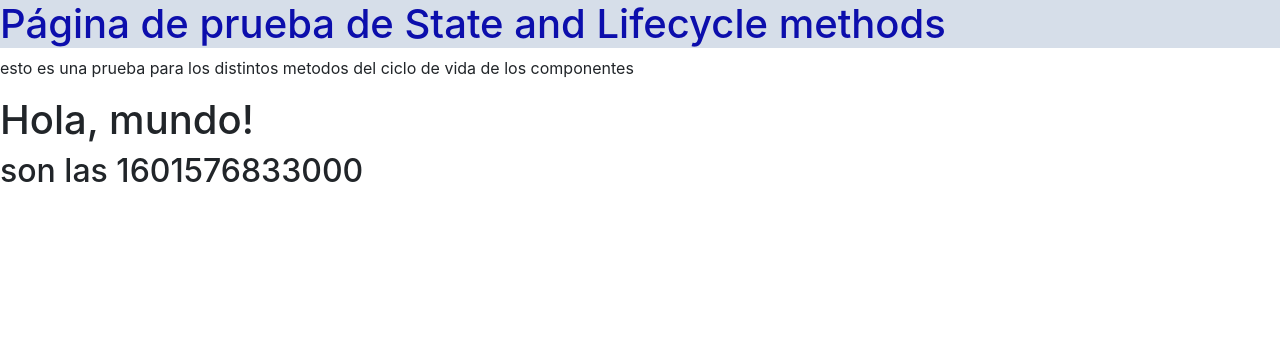
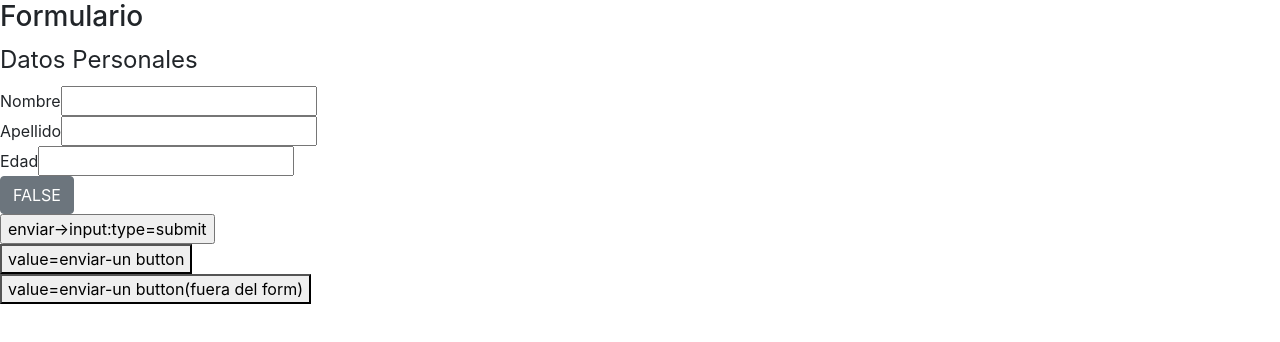
Before and after one commit to ces1406/Estudio-ReactJS, a React app: page / in a window 1280 px wide. Shown: the top 342 px of the page. Built offline with nearby package versions, Linux system fonts and the light colour scheme.

Commit message:
handling events del form

```diff
--- a/index.js
+++ b/index.js
@@ -5,7 +5,8 @@ import ReactDOM from 'react-dom';
 //import App from './src/sitio_oficial/2_intro_jsx/App';
 //import App from './src/sitio_oficial/3_rendering_elements/App';
 //import App from './src/sitio_oficial/4_components_and_props/App';
-import App from './src/sitio_oficial/5_state_and_lifecycle/App';
+//import App from './src/sitio_oficial/5_state_and_lifecycle/App';
+import App from './src/sitio_oficial/6_handling_events/App';
 import 'bootstrap/dist/css/bootstrap.min.css';
 
 ReactDOM.render(<App />, document.getElementById('root'));
--- a/src/sitio_oficial/6_handling_events/App.js
+++ b/src/sitio_oficial/6_handling_events/App.js
@@ -1 +1,70 @@
 import React from 'react';
+import { Button } from 'react-bootstrap';
+
+class Formulario extends React.Component{
+    constructor(props){
+        super(props);
+        var var1 = 'algo';
+        this.state={
+            campo1:'',
+            campo2:null,
+            campo3:null,
+            campo4: false,
+            //campo3 //-->así definido da error
+        }
+        this.submitear = this.submitear.bind(this)
+        this.handleChange = this.handleChange.bind(this)
+    }
+    submitear(e){
+        //event.preventDefault();   //->si no lo coloco va a la accion POST del formulario cuando clickeo el boton dentro del form
+        //e.preventDefault();       //->hace lo mismo que lo de arriba
+        console.log('-->Formulario.submitear()')
+        //console.log('var1: '+var1) //->da ERROR
+        console.log('-->Formulario.submitear()->state: ',this.state)
+    }
+    handleChange(e){
+        console.log('-->Formulario.handleChange()->e.target.value: ',e.target.value);
+        console.log('-->Formulario.handleChange()->e.target.name: ',e.target.name)
+        switch(e.target.name){
+            case 'nombre':
+                this.setState({campo1:e.target.value})
+            break;
+            case 'apellido':
+                this.setState({campo2:e.target.value})
+            break;
+            case 'edad':
+                this.setState({campo3:e.target.value})
+            break;
+            default:
+                break;
+        }
+    }
+    render(){
+        return(
+            /*
+                El problema con la definicion de una arrow function dentro del JSX es que cada vez que se presiona
+                el boton se creará una nueva arrow function, o cada vez que se pase por render()
+             */
+            <div>
+                <form action="#" method="POST">
+                    <h3>Formulario</h3>
+                    <legend>Datos Personales</legend>
+                    Nombre<input type="text" name="nombre" onChange={this.handleChange} value={this.state.campo1}/><br/>
+                    Apellido<input type="text" name="apellido" onChange={this.handleChange} value={this.state.campo2}/><br/>
+                    Edad<input type="number" name="edad"onChange={this.handleChange} value={this.state.campo3}/><br/>
+                    <Button variant="secondary" onClick={()=>this.setState({campo4:!this.state.campo4})}>{this.state.campo4?'TRUE':'FALSE'}</Button><br/>
+                    <input type="submit" value="enviar->input:type=submit"/><br/>
+                    <button onClick={this.submitear}>value=enviar-un button</button><br/>
+                </form>
+                <button onClick={this.submitear}>value=enviar-un button(fuera del form)</button>
+            </div>
+        )
+    }
+}
+
+export default class App extends React.Component{
+    render(){
+        console.log('-->App->render()')
+        return <Formulario/>
+    }
+}
```
